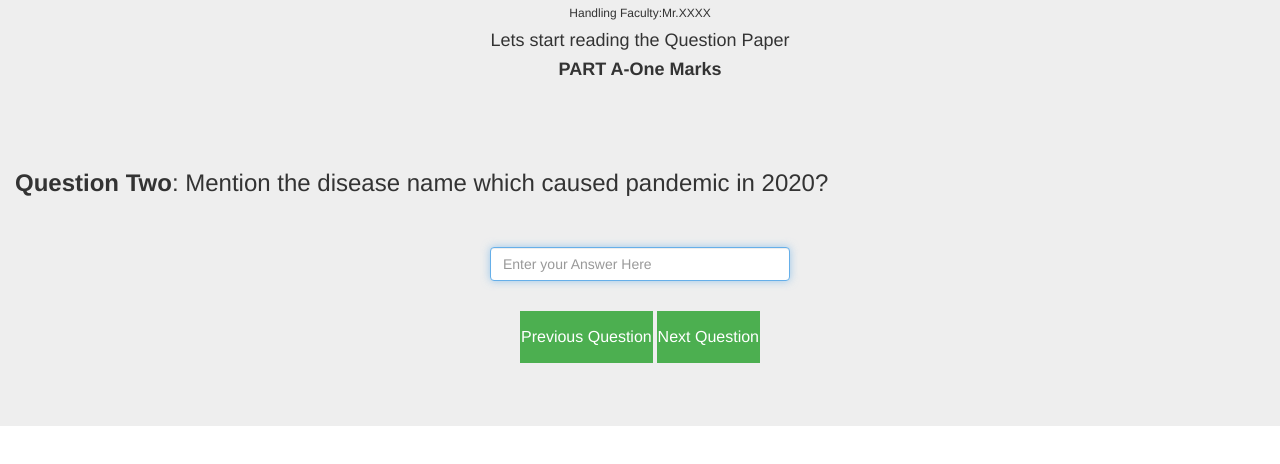
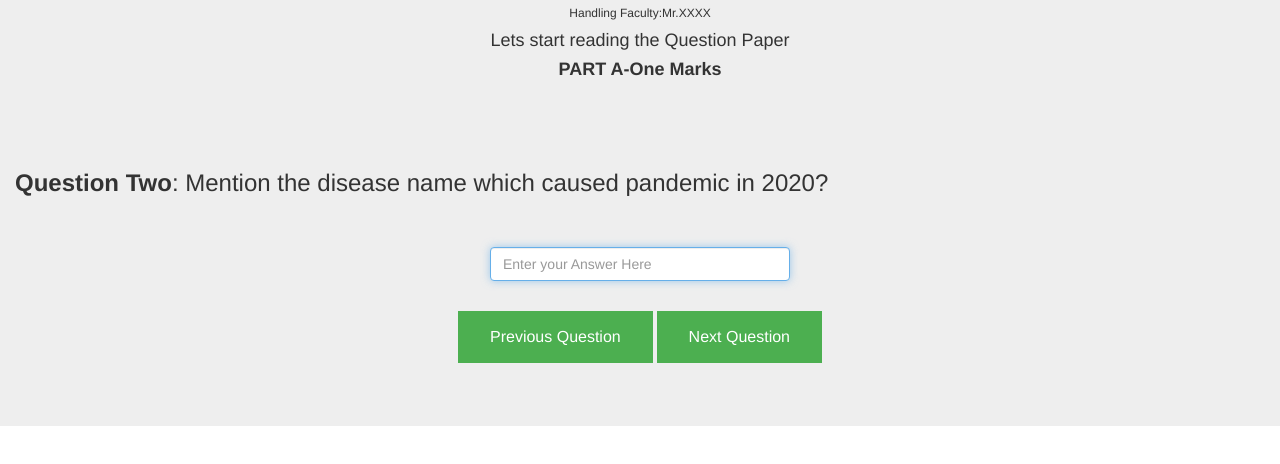
Before and after one commit to sowmiya-cmd/Question-Paper-For-Visually-Impaired, a website: page question2.html in a window 1280 px wide. Shown: the part 150-614 px from the top of the page. Drawn offline with Linux system fonts and the light colour scheme.

Commit message:
Update question2.html

```diff
--- a/question2.html
+++ b/question2.html
@@ -49,7 +49,7 @@
   background-color: #4CAF50; /* Green */
   border: none;
   color: white;
-  padding: 15px 1px;
+  padding: 15px 32px;
   text-align: center;
   text-decoration: none;
   display: inline-block;
```
